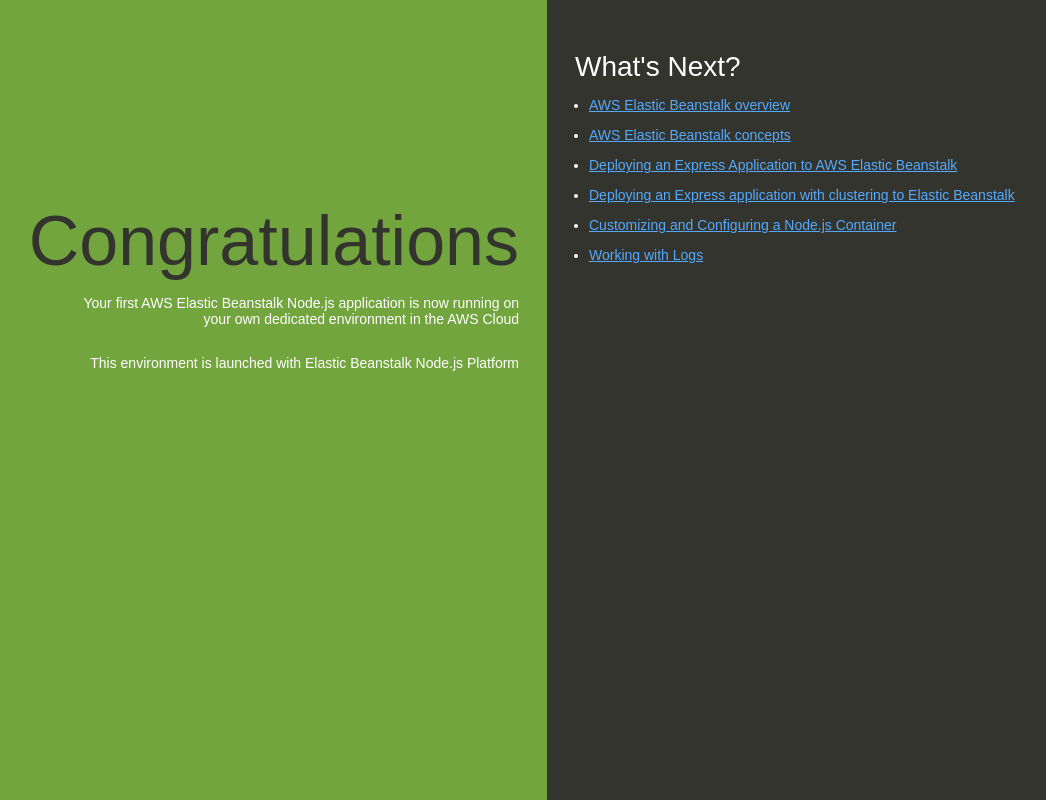
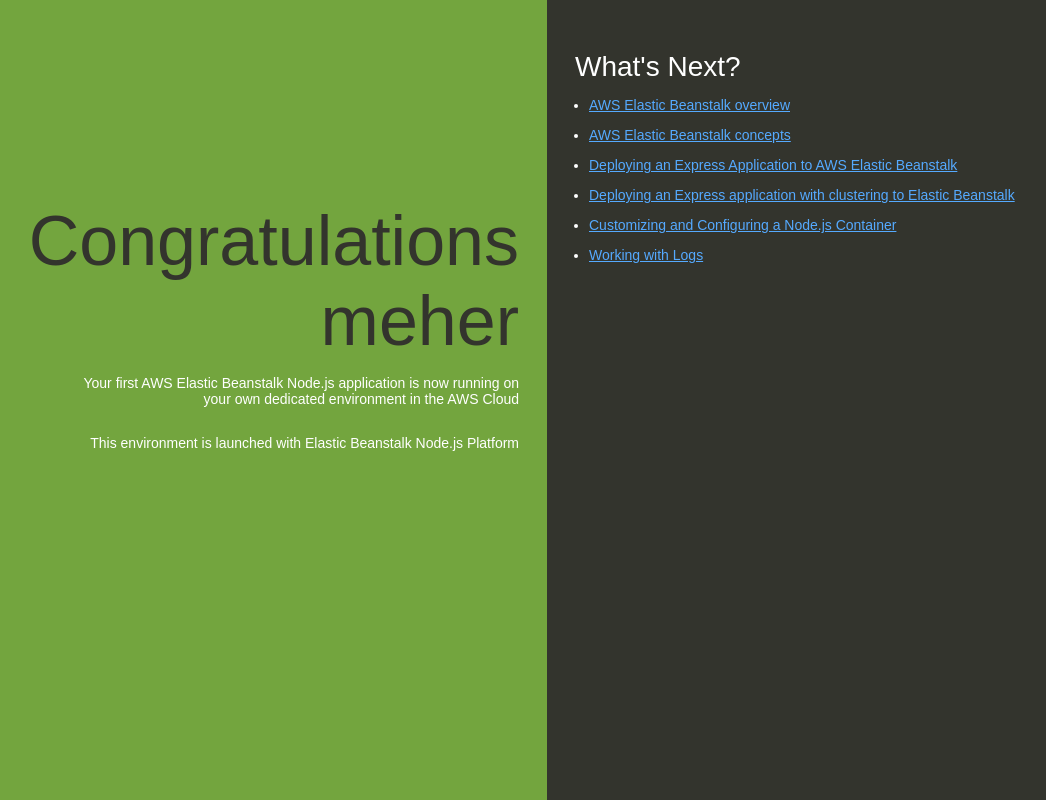
Before and after one commit to KinthadaMeherChaitanya/ebeanstalk, a website: page index.html in a window 1280 px wide. Shown: the whole page, without its empty margins (93-1139 px from the left). Drawn offline with Linux system fonts and the light colour scheme.

Commit message:
Update index.html

```diff
--- a/index.html
+++ b/index.html
@@ -74,7 +74,7 @@
   </head>
   <body>
     <div class="textColumn">
-      <h1>Congratulations </h1>
+      <h1>Congratulations meher </h1>
       <p>Your first AWS Elastic Beanstalk Node.js application is now running on your own dedicated environment in the AWS Cloud</p>
       <p>This environment is launched with Elastic Beanstalk Node.js Platform</p>
     </div>
```
